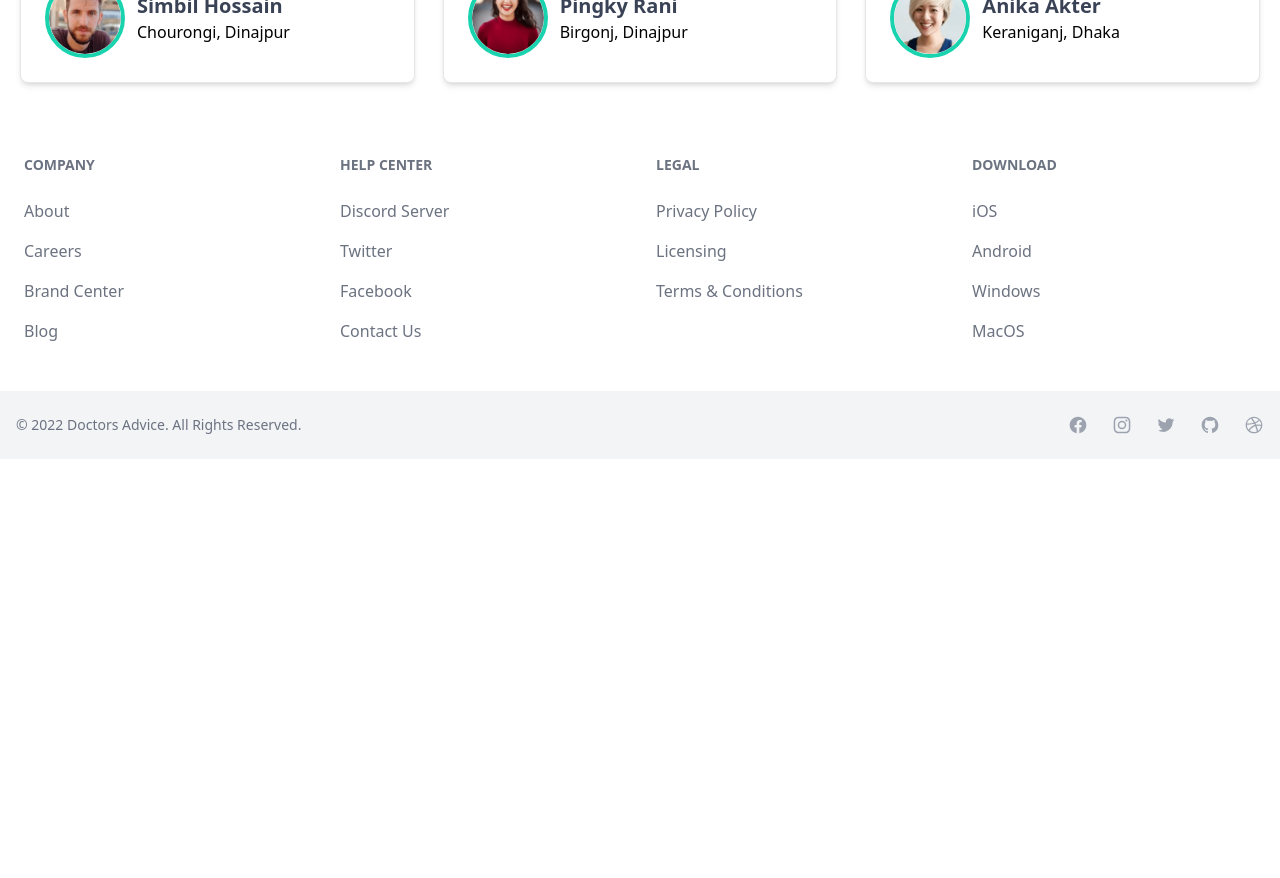
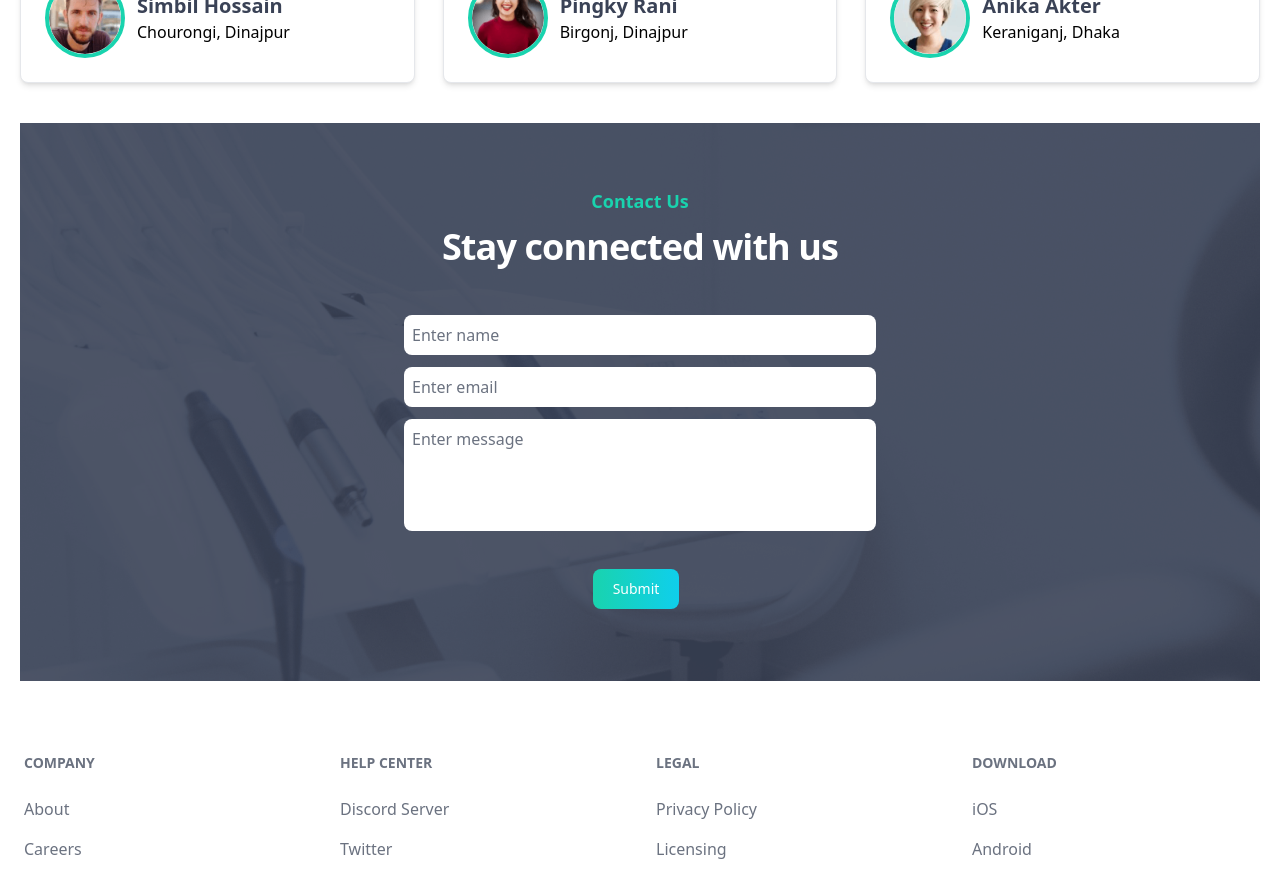
Before and after one commit to Ndhossain/doctors-advice-client, a React (Create React App) app: page / in a window 1280 px wide. Shown: the part 3220-4098 px from the top of the page. Before the commit the page ends 3679 px from the top, so only its background shows below. Built offline with nearby package versions, Linux system fonts and the light colour scheme.

Commit message:
contact us section work done

```diff
--- a/src/components/pages/public/home/Home.jsx
+++ b/src/components/pages/public/home/Home.jsx
@@ -1,6 +1,7 @@
 import React from 'react';
 import AppointmentSection from './appointment-section/AppointmentSection';
 import BannerSection from './banner-section/BannerSection';
+import ContactSection from './contacts-section/ContactSection';
 import InfoSection from './info-section/InfoSection';
 import ServiceSection from './service-section/ServiceSection';
 import SomethingUsSection from './something-us-section/SomethingUsSection';
@@ -15,6 +16,7 @@ function Home() {
             <SomethingUsSection />
             <AppointmentSection />
             <TestimonialSection />
+            <ContactSection />
         </div>
     );
 }
--- /dev/null
+++ b/src/components/pages/public/home/contacts-section/ContactSection.jsx
@@ -0,0 +1,51 @@
+import React from 'react';
+import background from '../../../../../assets/images/appointment.png';
+
+function ContactSection() {
+    return (
+        <div
+            className="flex flex-col justify-center py-16 text-white mt-10 bg-[length:100%_100%]"
+            style={{ background: `url(${background})` }}
+        >
+            <div>
+                <h5 className="text-center text-lg font-bold text-secondary">Contact Us</h5>
+                <h2 className="text-center mt-3 mb-2 text-4xl font-bold tracking-tight">
+                    Stay connected with us
+                </h2>
+            </div>
+            <form className="w-full md:w-[60%] lg:w-[40%] mx-auto flex flex-col gap-3 mt-10 px-3">
+                <div>
+                    <input
+                        type="text"
+                        placeholder="Enter name"
+                        className="w-full p-2 rounded-lg outline-none border-none"
+                    />
+                </div>
+                <div>
+                    <input
+                        type="text"
+                        placeholder="Enter email"
+                        className="w-full p-2 rounded-lg outline-none border-none"
+                    />
+                </div>
+                <div>
+                    <textarea
+                        type="text"
+                        placeholder="Enter message"
+                        className="w-full p-2 resize-none rounded-lg h-28 outline-none border-none"
+                    />
+                </div>
+                <div className="flex justify-center">
+                    <button
+                        className="text-white bg-gradient-to-r from-secondary to-primary hover:bg-gradient-to-bl font-medium rounded-lg text-sm px-5 py-2.5 text-center mr-2 mb-2 mt-5"
+                        type="submit"
+                    >
+                        Submit
+                    </button>
+                </div>
+            </form>
+        </div>
+    );
+}
+
+export default ContactSection;
--- a/src/components/pages/public/home/testimonial-section/TestimonialSection.jsx
+++ b/src/components/pages/public/home/testimonial-section/TestimonialSection.jsx
@@ -36,9 +36,9 @@ function TestimonialSection() {
         >
             <div>
                 <h5 className="text-lg font-bold text-secondary">Testimonial</h5>
-                <h5 className="mt-5 mb-2 text-4xl font-bold tracking-tight text-headingCol dark:text-white">
+                <h2 className="mt-5 mb-2 text-4xl font-bold tracking-tight text-headingCol dark:text-white">
                     What Our Patient Says
-                </h5>
+                </h2>
             </div>
             <div className="grid grid-cols-1 md:grid-cols-3 gap-7 mt-20">
                 {review.map((rev) => (
```
